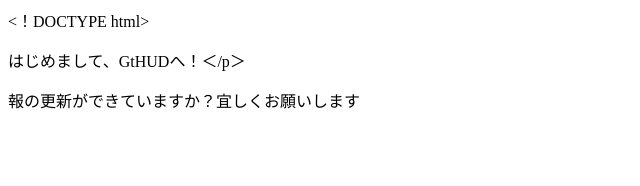
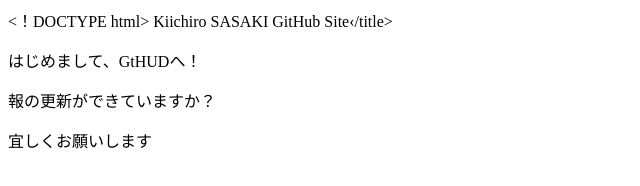
Before and after one commit to c3227017/www, a plain HTML site: page index.html in a window 1280 px wide. Shown: the whole page, without its empty margins (0-640 px from the left). Drawn offline with Linux system fonts and the light colour scheme.

Commit message:
Update index.html

```diff
--- a/index.html
+++ b/index.html
@@ -4,11 +4,11 @@
   <meta charset="UTF-8">
   <meta http-equiv="X-UA-Compatible" content="IE=edge" >
   <meta name="viewport" content="width=device-width, initial-scale=1.0°›
-‹title>Kiichiro SASAKI GitHub Site‹/title>
+　<title>Kiichiro SASAKI GitHub Site‹/title>
 </head>
 <body>
-  <p>はじめまして、GtHUDへ！＜/p＞
-  <p>報の更新ができていますか？</p＞
-    <p>宜しくお願いします</p>
-</body >
+  <p>はじめまして、GtHUDへ！</p>
+  <p>報の更新ができていますか？</p>
+  <p>宜しくお願いします</p>
+</body>
 </html>
```
